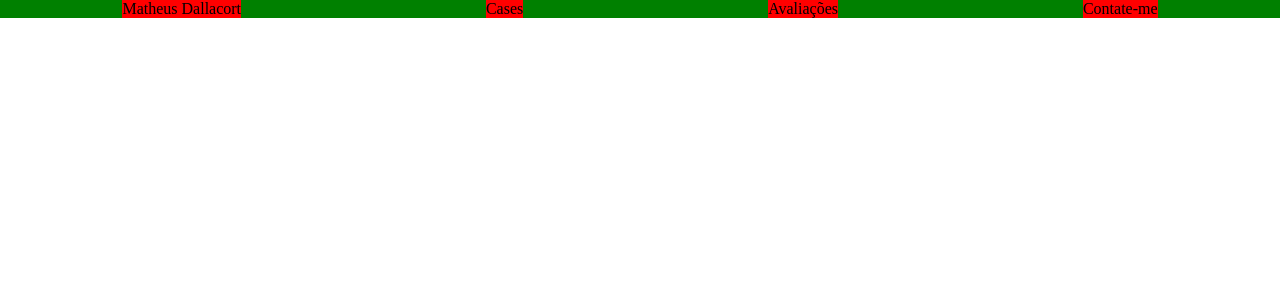
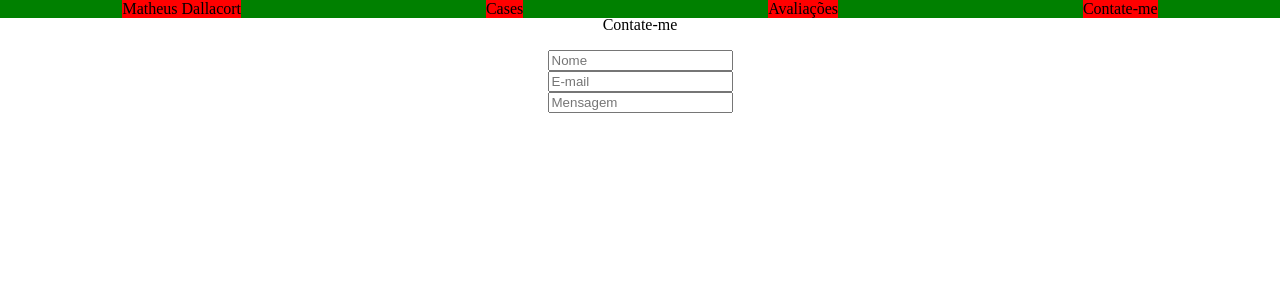
Before and after one commit to jpcorso/matheus_dallacort, a React (Create React App) app: page / in a window 1280 px wide. Shown: the top 300 px of the page. Built offline with nearby package versions, Linux system fonts and the light colour scheme.

Commit message:
comecei o contato nessa branch

```diff
--- /dev/null
+++ b/src/components/contact/contact.module.css
@@ -0,0 +1,13 @@
+.boxContact{
+    display: flex;
+    flex-direction: column;
+    justify-content: center;
+    align-items: center;
+}
+
+.textContact{
+    display: flex;
+    flex-direction: column;
+    justify-content: center;
+    align-items: center;
+}
--- /dev/null
+++ b/src/components/contact/index.jsx
@@ -0,0 +1,36 @@
+import style from "./contact.module.css"
+
+import React, { useState } from "react";
+
+export default function Contact(){
+    return(
+        <div className={style.container}>
+            <p className={style.title}>Contate-me</p>
+            <div className={style.boxContact}>
+                <input
+                    type="text"
+                    placeholder="Nome"
+                    name="nome"
+                    className={style.textContact}
+                    required
+                />
+                <input
+                    type="text"
+                    placeholder="E-mail"
+                    name="email"
+                    className={style.textContact}
+                    required
+                />
+                <input
+                    type="text"
+                    placeholder="Mensagem"
+                    name="Mensagem"
+                    className={style.textContact}
+                    required
+                />
+            </div>
+            <div className={style.boxContato}>
+            </div>
+        </div>
+    )
+}
--- a/src/components/header/header.module.css
+++ b/src/components/header/header.module.css
@@ -11,6 +11,8 @@ body {
     width: 100%;
     margin: 0;
     padding: 0;
+    position: fixed;
+    top: 0;
 }
 
 .text{
--- a/src/pages/home/index.jsx
+++ b/src/pages/home/index.jsx
@@ -1,11 +1,15 @@
+//style
 import style from "./home.module.css"
+//components
 import Header from "../../components/header"
 import Footer from "../../components/footer"
+import Contact from "../../components/contact"
 
 export default function Home() {
     return (
         <div className={style.container}>
             <Header/>
+            <Contact/>
         </div>
     )
 }
```
